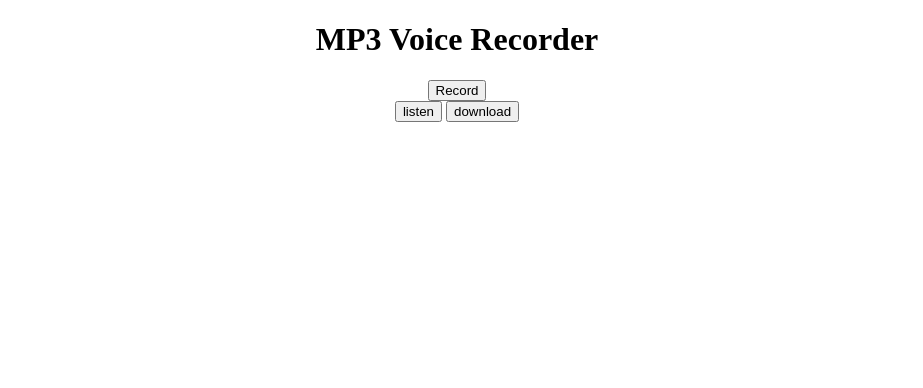
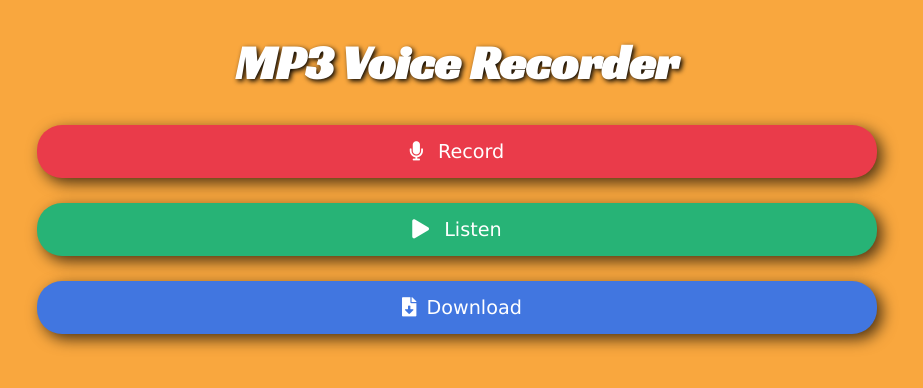
Before and after one commit to patrickmelville/mp3-voice-recorder, a plain HTML site: page index.html in a window 1280 px wide. Shown: the whole page, without its empty margins (183-1106 px from the left). Drawn offline with nearby package versions, Linux system fonts and the light colour scheme.

Commit message:
added css styling and implemented a visual timer

```diff
--- a/index.html
+++ b/index.html
@@ -6,6 +6,8 @@
     <!-- browser-sync . -w -->
     <script src="https://cdn.jsdelivr.net/npm/vue@2.5.21/dist/vue.js"></script>
     <title>MP3 Voice Recorder</title>
+    <link rel="stylesheet" href="https://use.fontawesome.com/releases/v5.6.3/css/all.css" integrity="sha384-UHRtZLI+pbxtHCWp1t77Bi1L4ZtiqrqD80Kn4Z8NTSRyMA2Fd33n5dQ8lWUE00s/"
+        crossorigin="anonymous">
     <link rel="stylesheet" type="text/css" href="style.css">
     <meta charset="utf-8" />
     <meta name="viewport" content="width=device-width, initial-scale=1">
@@ -15,17 +17,16 @@
 <body>
     <div id="app">
         <h1>{{title}}</h1>
-
-        <record-button @click.native="record"></record-button>
         <nav>
+            <record-button @click.native="record"
+                :seconds="seconds"
+                :recording="recording"
+                :class="{recording: recording}"
+                ></record-button>
             <listen-button @click.native="listen"></listen-button>
             <download-button @click.native="download"></download-button>
         </nav>
-        <div id="other">
-        </div>
-
     </div>
-    <!-- <script src="https://cdnjs.cloudflare.com/ajax/libs/lamejs/1.2.0/lame.min.js"></script> -->
     <script src="mic.js"></script>
     <script src="scripts.js"></script>
 
--- a/scripts.js
+++ b/scripts.js
@@ -1,13 +1,22 @@
 // Vue button components
 Vue.component('record-button', {
-    template: `<button class="record">Record</button>`,
-})
+    props: ['seconds','recording'],
+    computed: {
+        time: function () {
+            if (!this.recording)
+                return '';
+            else
+                return 'ing... ' + this.seconds;
+        }
+    },
+    template: `<div class="record"><i class="fas fa-microphone"></i>Record{{time}}</div>`,
+});
 Vue.component('listen-button', {
-    template: '<button class="listen">listen</button>'
-})
+    template: '<div class="listen"><i class="fas fa-play"></i>Listen</div>'
+});
 Vue.component('download-button', {
-    template: '<button class="download">download</button>'
-})
+    template: '<div class="download"><i class="fas fa-file-download"></i>Download</div>'
+});
 
 
 // Main Vue Application
@@ -17,27 +26,37 @@ var app = new Vue({
         title: 'MP3 Voice Recorder',
         recording: false,
         timer: null,
+        recorder: null,
         seconds: 0,
-        recorder: null,
         lastRecording: null,
     },
     methods: {
         record: function () {
+            //clear timer
+            app.seconds = 0;
+            window.clearInterval(this.timer);
+
             if (!this.recording) {
                 // alert('recording has started');
                 this.recorder = new MP3Recorder({ bitRate: 128 });
-                this.recorder.start(function(){
+                this.recorder.start(function () {
                     //update button text to show time recording
                     console.log('started recording');
-                }, function(){
+                }, function () {
                     alert('We could not make use of your microphone at the moment');
                 });
+                //start timer for recording visual cue
+                // window.clearInterval(this.timer);
+                this.timer = window.setInterval(function () {
+                    app.seconds++;
+                    console.log(app.seconds);
+                }, 1000);
             }
             else {
                 console.log('recording has stopped');
                 this.recorder.stop();
-                this.recorder.getMp3Blob(function(blob){
-                    blobToDataURL(blob, function(url){
+                this.recorder.getMp3Blob(function (blob) {
+                    blobToDataURL(blob, function (url) {
                         app.lastRecording = url;
                     });
                 });
@@ -45,9 +64,9 @@ var app = new Vue({
             this.recording = !this.recording;
         },
         listen: function () {
-            if(app.lastRecording == null){
+            if (app.lastRecording == null) {
                 alert('Please record something first.');
-            } else{
+            } else {
                 //create an audio element, set source, and play it
                 var a = document.createElement('audio');
                 a.setAttribute('src', app.lastRecording);
--- a/style.css
+++ b/style.css
@@ -1,11 +1,72 @@
+@import url('https://fonts.googleapis.com/css?family=Racing+Sans+One');
+
 html, body {
   margin: 0;
   padding: 0;
+  background: #f9a73e;
+  font-family: Verdana, Geneva, Tahoma, sans-serif;
 }
 
 *{
   text-align: center;
 }
+
 .hidden{
-    display:none;
+  display: none;
 }
+
+h1{
+  font-family: 'Racing Sans One', cursive;
+  font-size: 3em ;
+  color: white;
+  text-shadow: 2px 2px 5px black;
+}
+
+.record{
+  font-size: 1.2em;
+  padding: 15px;
+  color:white;
+  background: #ea3b4a;
+  border: none;
+  border-radius: 25px;
+  margin: 25px 220px;
+  box-shadow: 5px 5px 15px rgba(0, 0, 0, 0.7);
+  cursor: pointer;
+}
+.record *{
+  margin: 0 15px 0 0;
+}
+.recording{
+  background: white;
+  color: #ea3b4a;
+}
+
+.listen{
+  font-size: 1.2em;
+  padding: 15px;
+  color:white;
+  background: #27b376;
+  border: none;
+  border-radius: 25px;
+  margin: 25px 220px;
+  box-shadow: 5px 5px 15px rgba(0,0,0,0.7);
+  cursor: pointer;
+}
+.listen *{
+  margin: 0 15px 0 0;
+}
+
+.download{
+  font-size: 1.2em;
+  padding: 15px;
+  color:white;
+  background: #4176e0;
+  border: none;
+  border-radius: 25px;
+  margin: 25px 220px;
+  box-shadow: 5px 5px 15px rgba(0,0,0,0.7);
+  cursor: pointer;
+}
+.download *{
+  margin: 0 10px;
+}
```
Lines whose indentation alone changed are shown as unchanged.
